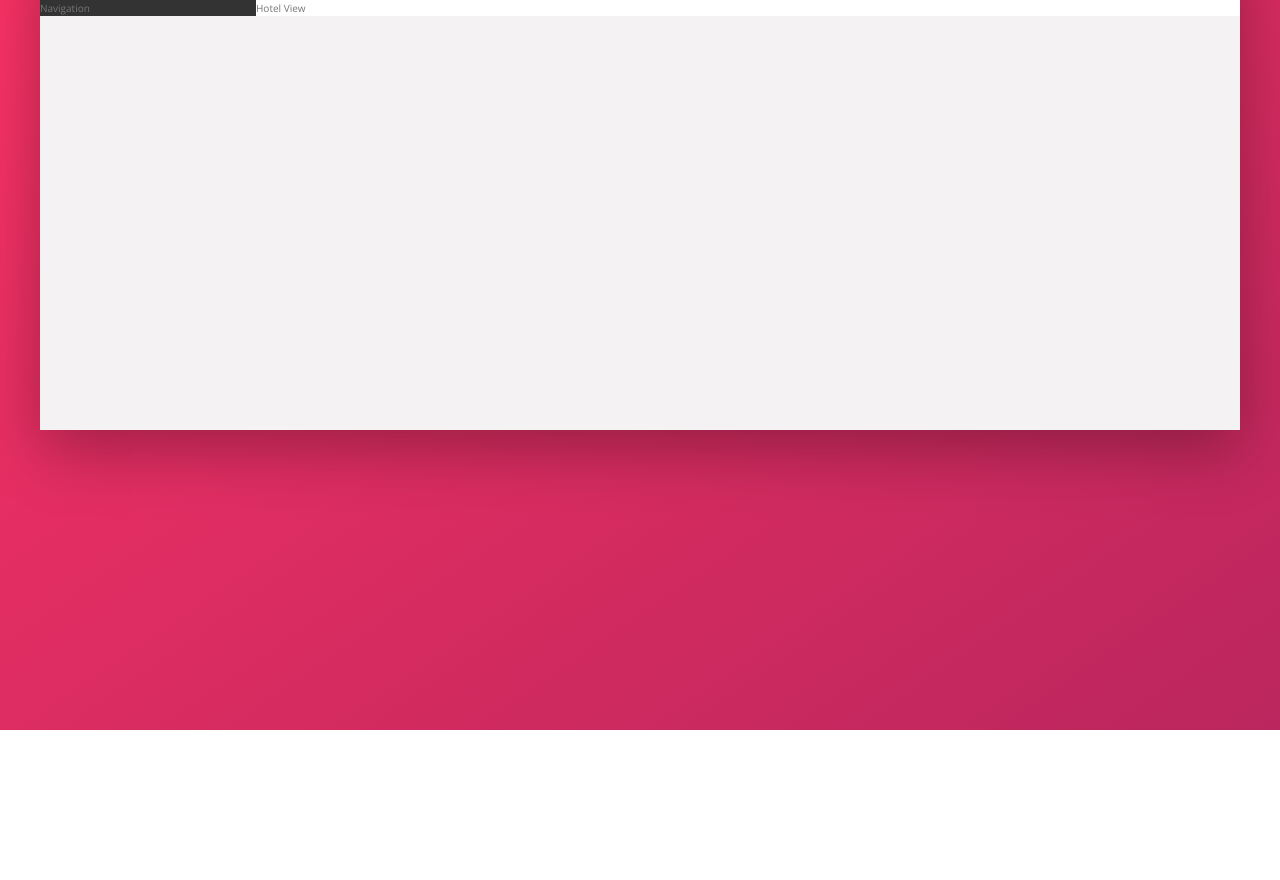
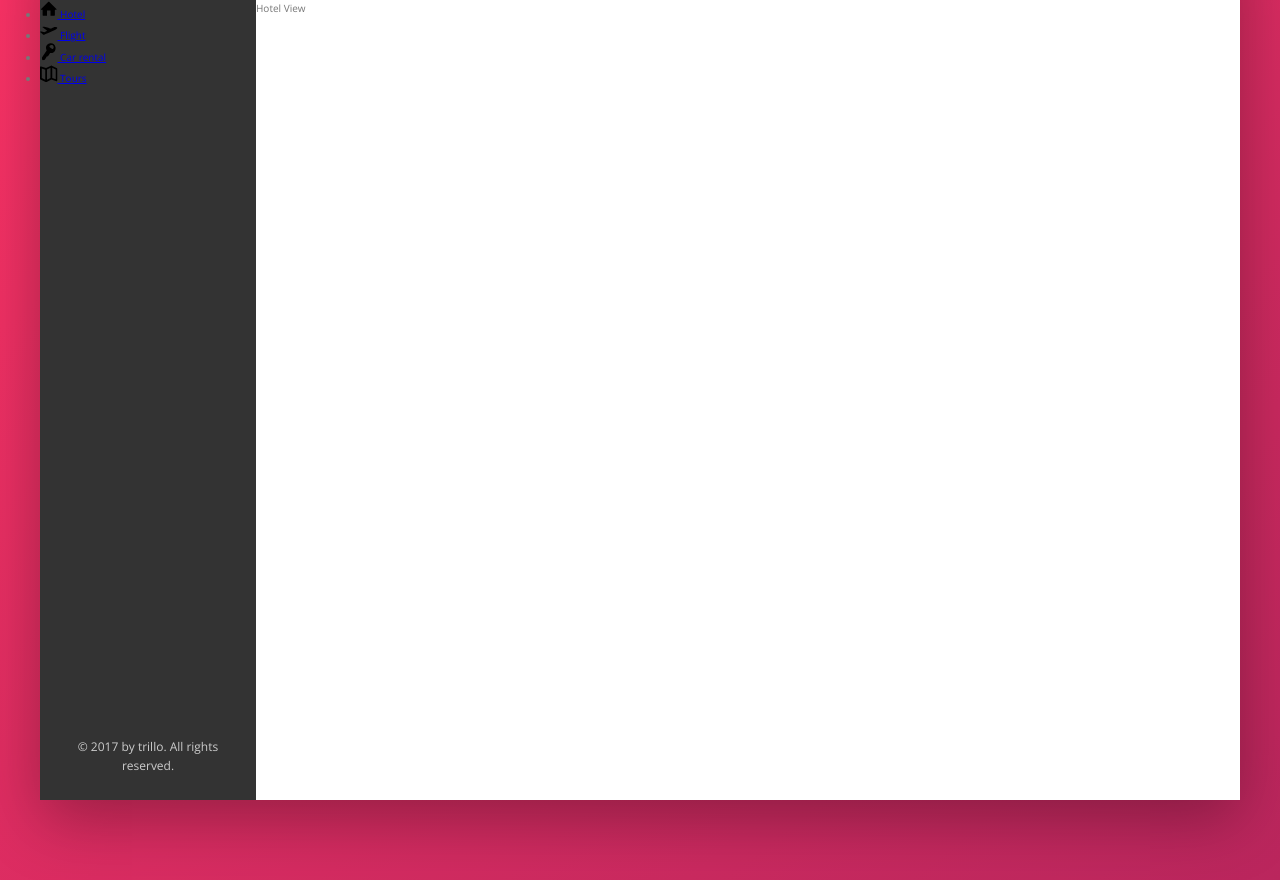
Before and after one commit to AnthonyKuang/Trillo-App, a website: page index.html in a window 1280 px wide. Shown: the part 150-1030 px from the top of the page. Before the commit the page ends 880 px from the top, so only its background shows below. Drawn offline with nearby package versions, Linux system fonts and the light colour scheme.

Commit message:
sidebar start

```diff
--- a/index.html
+++ b/index.html
@@ -53,7 +53,47 @@
 
       <div class="content">
         <nav class="sidebar">
-          Navigation
+          <ul class="side-nav">
+            <li class="side-nav__item">
+              <a href="#" class="side-nav__link">
+                <svg class="side-nav__icon">
+                  <use xlink:href="img/sprite.svg#icon-home"></use>
+                </svg>
+                <span>Hotel</span>
+              </a>
+            </li>
+
+            <li class="side-nav__item">
+              <a href="#" class="side-nav__link">
+                <svg class="side-nav__icon">
+                  <use xlink:href="img/sprite.svg#icon-aircraft-take-off"></use>
+                </svg>
+                <span>Flight</span>
+              </a>
+            </li>
+
+            <li class="side-nav__item">
+              <a href="#" class="side-nav__link">
+                <svg class="side-nav__icon">
+                  <use xlink:href="img/sprite.svg#icon-key"></use>
+                </svg>
+                <span>Car rental</span>
+              </a>
+            </li>
+
+            <li class="side-nav__item">
+              <a href="#" class="side-nav__link">
+                <svg class="side-nav__icon">
+                  <use xlink:href="img/sprite.svg#icon-map"></use>
+                </svg>
+                <span>Tours</span>
+              </a>
+            </li>
+          </ul>
+
+          <div class="legal">
+            &copy; 2017 by trillo. All rights reserved.
+          </div>
         </nav>
         <main class="hotel-view">
           Hotel View
--- a/sass/_base.scss
+++ b/sass/_base.scss
@@ -8,7 +8,7 @@ Primary dark: #BA265D
 Grey light 1: #faf9f9
 Grey light 2: #f4f2f2
 Grey light 3: #f0eeee
-Grey light 4: #aaa
+Grey light 4: #ccc
 
 Grey dark 1: #333
 Grey dark 2: #777
@@ -24,7 +24,7 @@ Grey dark 3: #999
   --color-grey-light-1: #faf9f9;
   --color-grey-light-2: #f4f2f2;
   --color-grey-light-3: #f0eeee;
-  --color-grey-light-4: #aaa;
+  --color-grey-light-4: #ccc;
 
   --color-grey-dark-1: #333;
   --color-grey-dark-2: #777;
--- a/sass/_components.scss
+++ b/sass/_components.scss
@@ -111,3 +111,30 @@
     margin-right: 1rem;
   }
 }
+
+///////////////////////////
+// SIDE NAVIGATION
+.side-nav {
+  &__item {
+
+  }
+
+  &__link {
+
+  }
+
+  &__icon {
+    width: 1.75rem;
+    height: 1.75rem;
+  }
+}
+
+///////////////////////////
+// LEGAL TEXT
+.legal {
+  font-size: 1.2rem;
+  color: var(--color-grey-light-4);
+  text-align: center;
+  padding: 2.5rem;
+
+}
--- a/sass/_layout.scss
+++ b/sass/_layout.scss
@@ -24,9 +24,13 @@
 .sidebar {
   background-color: var(--color-grey-dark-1);
   flex: 0 0 18%;
+  display: flex;
+  flex-direction: column;
+  justify-content: space-between;
 }
 
 .hotel-view {
   background-color: #fff;
   flex: 1;
+  height: 80rem; // TEST
 }
```
Also changed, not shown: css/style.css.
